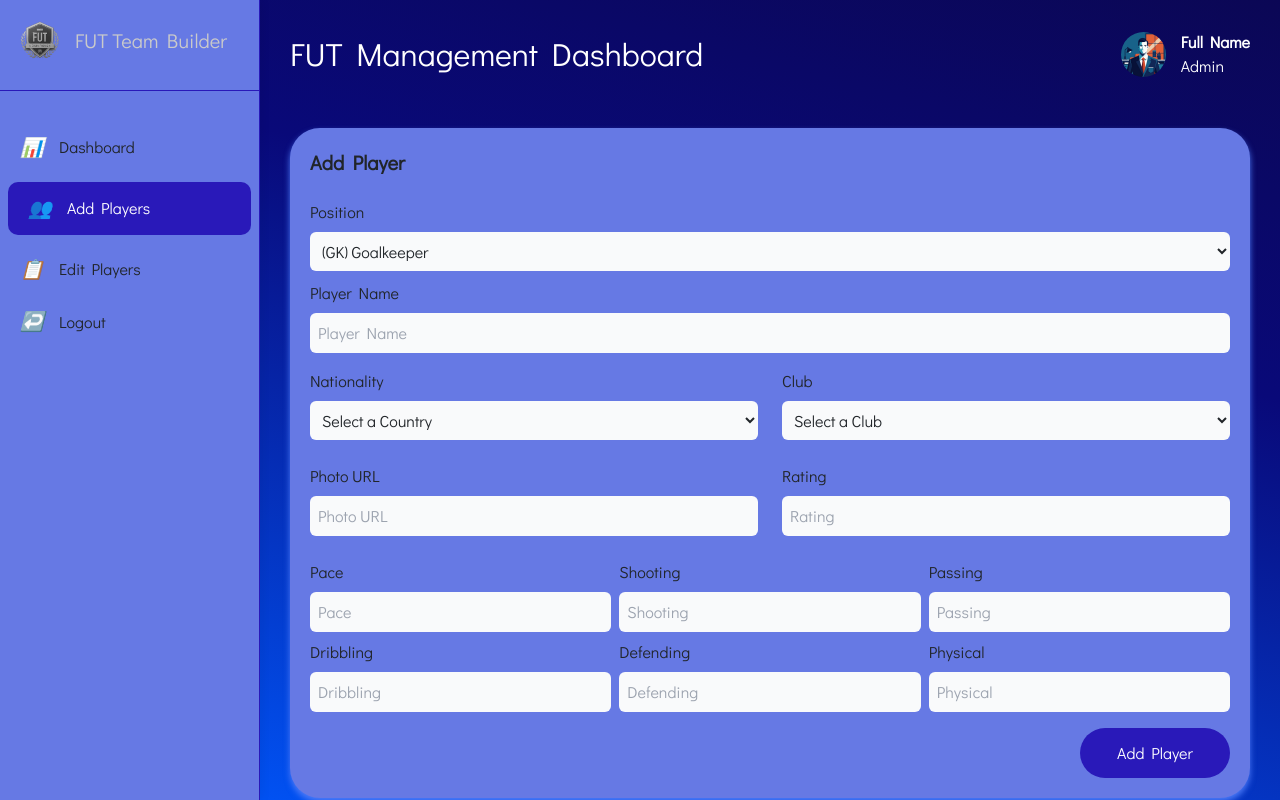
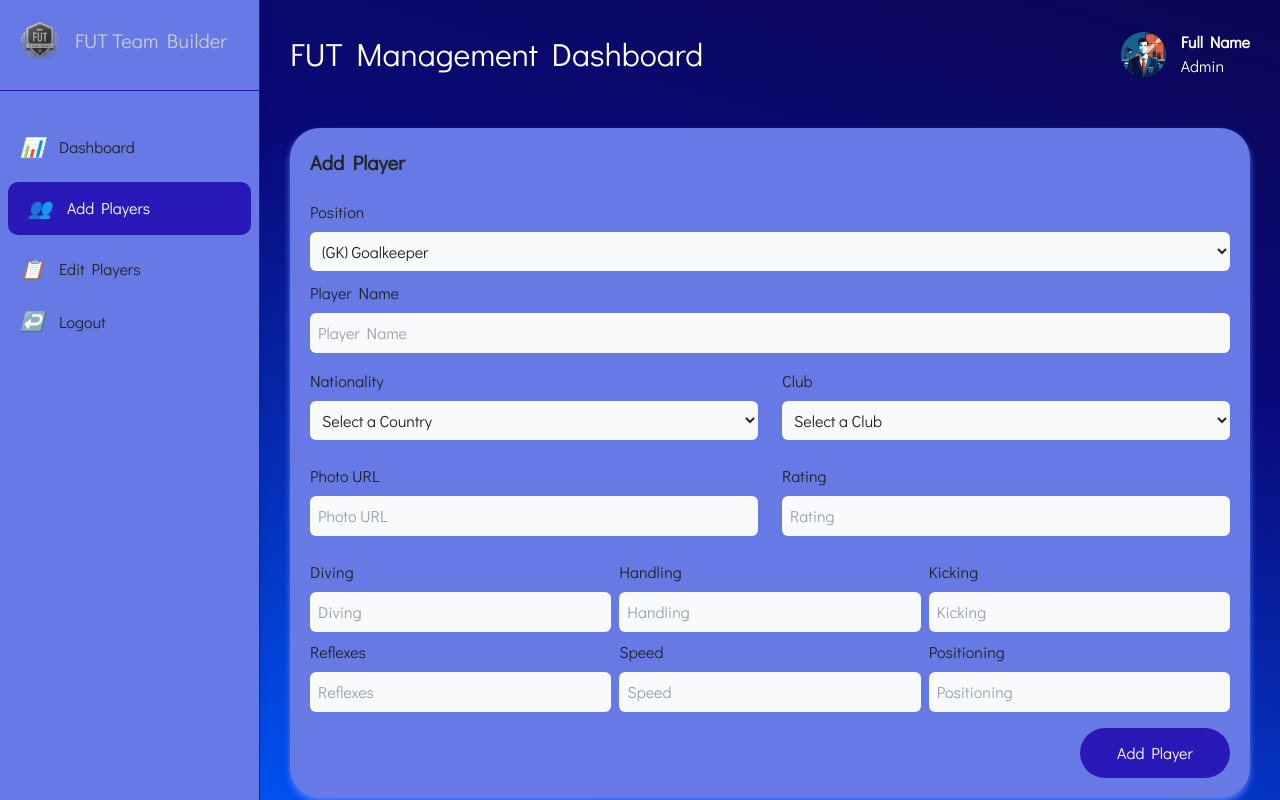
Before and after one commit to YassineElHassani/FUT-Champions-Backend-Content-Manager, a PHP site: page /addPlayers.php in a window 1280 px wide. Run offline with PHP 8.4, Linux system fonts and the light colour scheme; some libraries are stand-ins or nearby versions.

Commit message:
Finishing the file that allows to add player info to database

```diff
--- a/addPlayers.php
+++ b/addPlayers.php
@@ -65,7 +65,7 @@ if ($_SERVER['REQUEST_METHOD'] == 'POST') {
             playerDefending, playerPhysical, playerImage, playerRating, playerDiving, playerHandling, playerKicking,
             playerReflexes, playerSpeed, playerPositioning
         ) VALUES (
-            $playerPosition, '$playerName', $playerNationality, $playerClub, $playerPace, $playerShooting, $playerPassing,
+            '$playerPosition', '$playerName', $playerNationality, $playerClub, $playerPace, $playerShooting, $playerPassing,
             $playerDribbling, $playerDefending, $playerPhysical, '$playerPhoto', $playerRating, $playerDiving,
             $playerHandling, $playerKicking, $playerReflexes, $playerSpeed, $playerPositioning
         )";
@@ -146,7 +146,6 @@ if ($_SERVER['REQUEST_METHOD'] == 'POST') {
 
 
                 <?php
-
                     if(!empty($errorMessage)) {
                         echo "
                             <div class='alert alert-warning alert-dismissible fade show' role='alert'>
@@ -155,7 +154,6 @@ if ($_SERVER['REQUEST_METHOD'] == 'POST') {
                             </div>
                         ";
                     }
-
                 ?>
 
                 <?php
@@ -257,7 +255,7 @@ if ($_SERVER['REQUEST_METHOD'] == 'POST') {
                     </div>
 
 
-                    <div id="standardPlayer" class="grid grid-cols-3 gap-2 mt-4">
+                    <div id="standardPlayer" class="hidden grid grid-cols-3 gap-2 mt-4">
                         <div>
                             <label for="playerPace" class="block mb-2">Pace</label>
                             <input type="number" id="playerPace" name="playerPace" placeholder="Pace" min="1" max="99" class="p-2 w-[100%] bg-gray-50 rounded" required>
@@ -285,7 +283,7 @@ if ($_SERVER['REQUEST_METHOD'] == 'POST') {
                     </div>
                 </div>
 
-                <div id="gkFields" class="hidden">
+                <div id="gkFields">
                     <div class="grid grid-cols-3 gap-2 mt-4">
                         <div>
                             <label for="playerDiving" class="block mb-2">Diving</label>
```
Lines whose indentation alone changed are shown as unchanged.
